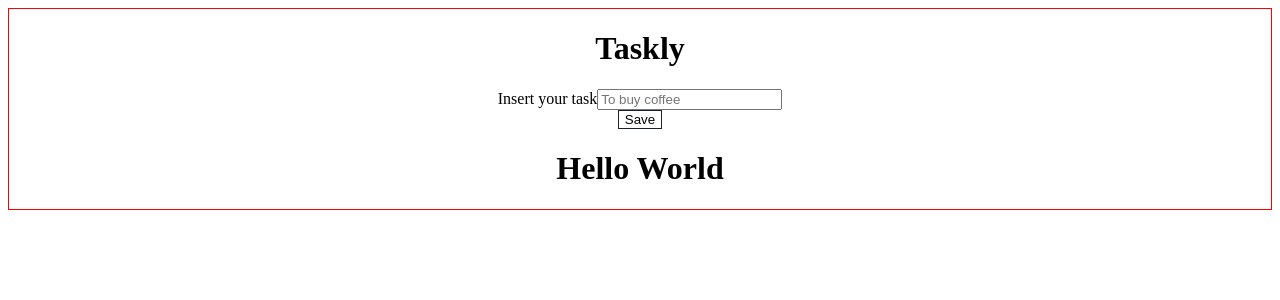
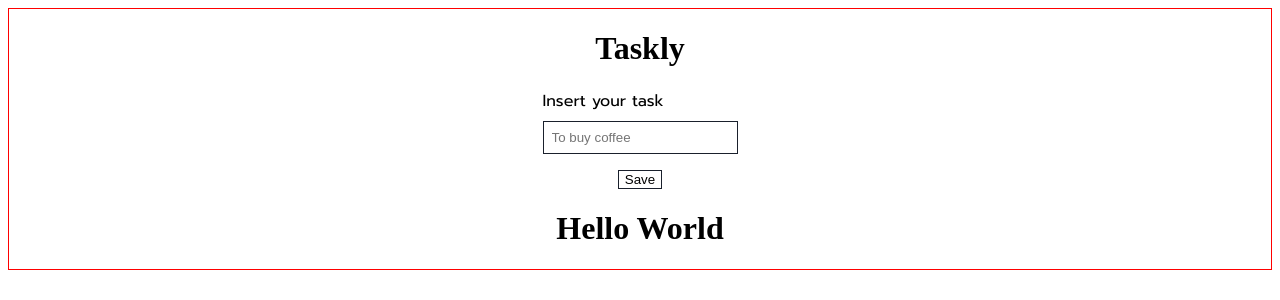
Before and after one commit to rflcnunes/todo, a Vue app: page / in a window 1280 px wide. Shown: the top 300 px of the page. Built offline with nearby package versions, Linux system fonts and the light colour scheme.

Commit message:
added input base

```diff
--- a/src/components/atoms/TheInput.vue
+++ b/src/components/atoms/TheInput.vue
@@ -40,6 +40,22 @@ export default {
 };
 </script>
 
-<style scoped>
-/**/
+<style lang="scss" scoped>
+#input-component {
+  display: flex;
+  flex-direction: column;
+  margin-bottom: 1rem;
+  align-items: flex-start;
+
+  #label {
+    margin-bottom: 0.5rem;
+    font-family: $font-family-heading;
+  }
+
+  #input {
+    border: 1px solid $color-primary-dark;
+    background: $color-primary-light;
+    padding: 0.5rem;
+  }
+}
 </style>
```
